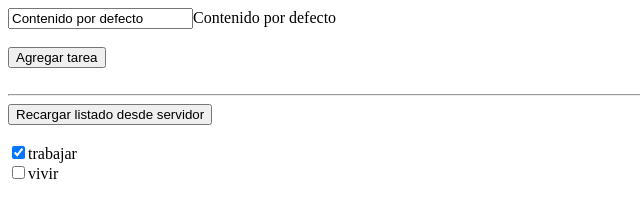
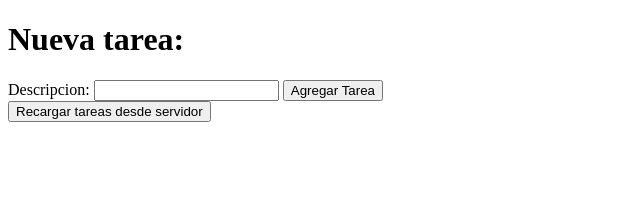
Before and after one commit to GDGMendoza/2015-google-developer-summit-chile, a plain HTML site: page controladores-y-scopes/index.html in a window 1280 px wide. Shown: the whole page, without its empty margins (0-640 px from the left). Drawn offline with Linux system fonts and the light colour scheme.

Commit message:
controladores y scopes actualizado

```diff
--- a/controladores-y-scopes/app.js
+++ b/controladores-y-scopes/app.js
@@ -1,15 +1,19 @@
 var app = angular.module("comportamientoDinamico", []);
 app.controller("Tareas", function($scope, $http){
 
-    $scope.nuevaTarea = "Contenido por defecto";
+    $scope.listadoTareas = [];
+    $scope.nuevaTarea = {};
 
-    $scope.listadoTareas = [{
-        descripcion: "trabajar",
-        realizada: true
-    },{
-        descripcion: "vivir",
-        realizada: false
-    }];
+    $scope.agregarNuevaTarea = function(){
+        $scope.listadoTareas.push($scope.nuevaTarea);
+        $scope.nuevaTarea = {};
+    };
+
+    $scope.eliminarTareasFinalizadas = function(){
+        _.remove($scope.listadoTareas, function(tarea){
+            return tarea.realizada;
+        });
+    };
 
     $scope.actualizarListadoDesdeServidor = function(){
         $http.get("datosFalsos.json").then(function(response){
@@ -17,10 +21,7 @@ app.controller("Tareas", function($scope, $http){
         });
     };
 
-    $scope.agregarNuevaTarea = function(){
-        $scope.listadoTareas.push({ realizada: false, descripcion: $scope.nuevaTarea });
-        $scope.nuevaTarea = "";
-    };
+
 
     window.Tareas = $scope;
 
--- a/controladores-y-scopes/index.html
+++ b/controladores-y-scopes/index.html
@@ -3,17 +3,27 @@
 <head>
     <meta charset="UTF-8">
     <script src="../bower_components/angular/angular.min.js"></script>
+    <script src="../bower_components/lodash/lodash.min.js"></script>
     <script src="app.js"></script>
 </head>
-<body ng-controller="Tareas">
-    <label><input type="text" ng-model="nuevaTarea">{{nuevaTarea}}</label>
-    <br><br>
-    <button ng-click="agregarNuevaTarea()">Agregar tarea</button>
-    <br><br><hr>
-    <button ng-click="actualizarListadoDesdeServidor()">Recargar listado desde servidor</button>
-    <br>
-    <label ng-repeat="tarea in listadoTareas">
-        <br><input type="checkbox" ng-model="tarea.realizada">{{tarea.descripcion}}
-    </label>
+<body>
+<div ng-controller="Tareas">
+    <div ng-if="listadoTareas.length">
+        <h1>Listado de tareas!</h1>
+        <ul>
+            <li ng-repeat="tarea in listadoTareas">
+                <label><input type="checkbox" ng-model="tarea.realizada">{{tarea.descripcion}}</label>
+            </li>
+        </ul>
+        <button ng-click="eliminarTareasFinalizadas()">Eliminar finalizadas</button>
+        <br/>
+    </div>
+    <div>
+        <h1>Nueva tarea:</h1>
+        <label>Descripcion: <input type="text" ng-model="nuevaTarea.descripcion"></label>
+        <button ng-click="agregarNuevaTarea()">Agregar Tarea</button>
+    </div>
+    <button ng-click="actualizarListadoDesdeServidor()">Recargar tareas desde servidor</button>
+</div>
 </body>
 </html>
```
